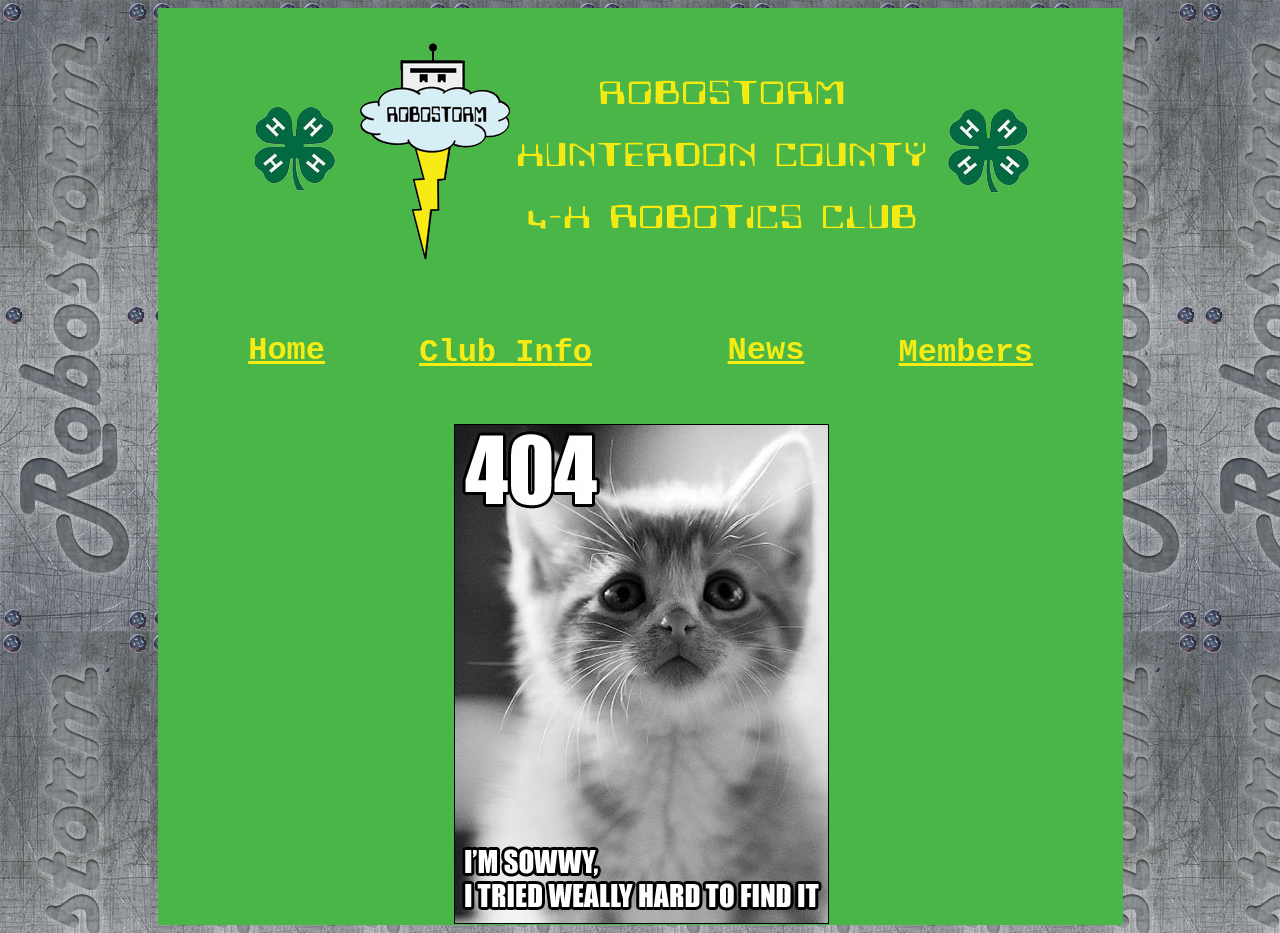
After one commit to zethra/Ben-Goldberg, a PHP site: page /robostormsite/notfound.php in a window 1280 px wide. The commit adds this page. Run offline with PHP 8.4, Linux system fonts and the light colour scheme.

Commit message:
Made fixes to the Robostorm site

```diff
--- a/robostormsite/header.php
+++ b/robostormsite/header.php
@@ -39,7 +39,7 @@
   <tr bgcolor="#4BB648">
     <td height="124" bgcolor="#4BB648">&nbsp;</td>
     <div id="header">
-    <td width="25%" align="center" bgcolor="#4BB648"><h1 class=head><a href="/" class=nav>Home</a></h1></td>
+    <td width="25%" align="center" bgcolor="#4BB648"><h1 class=head><a href="./" class=nav>Home</a></h1></td>
     <td width="25%" align="center" bgcolor="#4BB648">
     <center><ul id="MenuBar1" class="MenuBarHorizontal">
       <li><a class="MenuBarItemSubmenu" href="info.php"><h1><u>Club_Info</u></h1><br></a>
--- a/robostormsite/lock/header.php
+++ b/robostormsite/lock/header.php
@@ -38,7 +38,7 @@
   <tr bgcolor="#4BB648">
     <td height="124" bgcolor="#4BB648">&nbsp;</td>
     <div id="header">
-    <td width="25%" align="center" bgcolor="#4BB648"><h1 class=head><a href="/" class=nav>Home</a></h1></td>
+    <td width="25%" align="center" bgcolor="#4BB648"><h1 class=head><a href="../" class=nav>Home</a></h1></td>
     <td width="25%" align="center" bgcolor="#4BB648">
     <center><ul id="MenuBar1" class="MenuBarHorizontal">
       <li><a class="MenuBarItemSubmenu" href="../info.php"><h1><u>Club_Info</u></h1><br></a>
--- a/robostormsite/lock/projects.php
+++ b/robostormsite/lock/projects.php
@@ -19,9 +19,9 @@
 	<a href="http://www.firstlegoleague.org/challenge/2011foodfactor" target="_blank" class="op">http://www.firstlegoleague.org/challenge/2011foodfactor</a></li></b></p>
 	<p><b><li>Mindstorms NXT projects - if you have completed the projects from the kit's CD, try these:  <a href="http://www.nxtprograms.com/index2.html" target="_blank" class="op">Projects for NXT 2.0</a></li></b></p>
 	<p><b><li>                          and how about these?  Run a project with some others from the club.  <a href="http://robotsquare.com/category/tutorials/building-tutorials/" target="_blank" class="op">Robot Square Tutorials</a></li></b></p>
-	<p><b><li>AquaBot 2015 (Mr. Hollabaugh). Project Info here: <a href="https://drive.google.com/a/robostorm.org/#folders/0B8y-177vpxVgY3JQUFU4WlRsWDQ" target="_blank" class="op">AquaBot Google Drive</a></li></b></p>
-	<p><b><li>Build a 3-D Printer (Tim, Logan, Andrew, Ben, Mike). Info here: <a href="https://drive.google.com/a/robostorm.org/#folders/0BzeP8zMgF9aoVXczMDdBTUtmbkE" target="_blank" class="op">3-D Printer Project Google Drive</a></li></b></p>
-	<p><b><li>Battle Bots(Danny, Logan).  Info here: <a href="https://drive.google.com/folderview?id=0ByungvbcS4DpMHBHbnZSZm8wYlU&usp=sharing" target="_blank" class="op">Battlebots 2014 WINTER Google Drive</a></li></b></p>
+	<p><b><li>AquaBot 2015 (Mr. Hollabaugh). Project Info here: <a href="" class="op">AquaBot Google Drive</a></li></b></p>
+	<p><b><li>Build a 3-D Printer (Tim, Logan, Andrew, Ben, Mike). Info here: <a href=""class="op">3-D Printer Project Google Drive</a></li></b></p>
+	<p><b><li>Battle Bots(Danny, Logan).  Info here: <a href="" class="op">Battlebots 2014 WINTER Google Drive</a></li></b></p>
 	<p><b><li>Holiday Crafts Workshop - Make things to sell at the annual 4-H Holiday Crafts Sale.  This is a club fundraiser. (Ms. Tovi-Jones)</li></b></p>
 	<p><b><li>Take Apart - save any old items that would be cool to take apart (Mr. Rowe/Ms. Walker).</li></b></p>
 	<p><b><li>Radio Station Tour at WDVR (Mr. Hollabaugh).</li></b></p>
--- /dev/null
+++ b/robostormsite/notfound.php
@@ -0,0 +1,27 @@
+<!--Last Updated 3/2/13 by Ben-->
+<html>
+<head>
+<title>Robostorm Members Area</title>
+<?php include 'header.php'; ?>
+
+  <tr>
+    <td width="1" rowspan="3" bgcolor="#4BB648">&nbsp;</td>
+	<td width="964" colspan="4" rowspan="3" bgcolor="#4BB648">
+    <center>
+    <img src="images/404kitten.jpg">
+    </center>
+    <p></p>
+    </td>
+    <td height="109" bgcolor="#4BB648">&nbsp;</td>
+  </tr>
+
+  <tr>
+    <td width="3" height="89" bgcolor="#4BB648">&nbsp;</td>
+  </tr>
+
+  <tr>
+    <td height="222" bgcolor="#4BB648">&nbsp;</td>
+  </tr>
+
+<?php include 'footer.php'; ?>
+</html>
```
Also changed, not shown: 5 other files.
